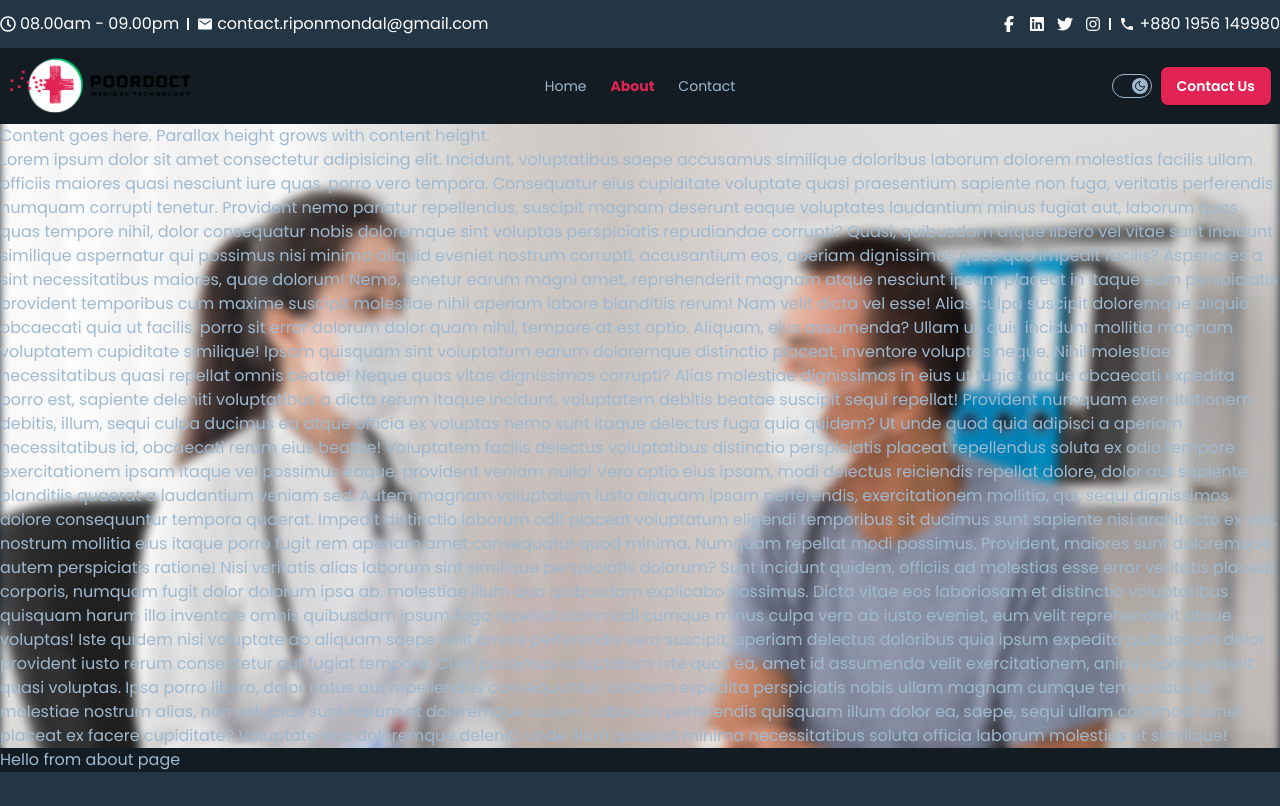
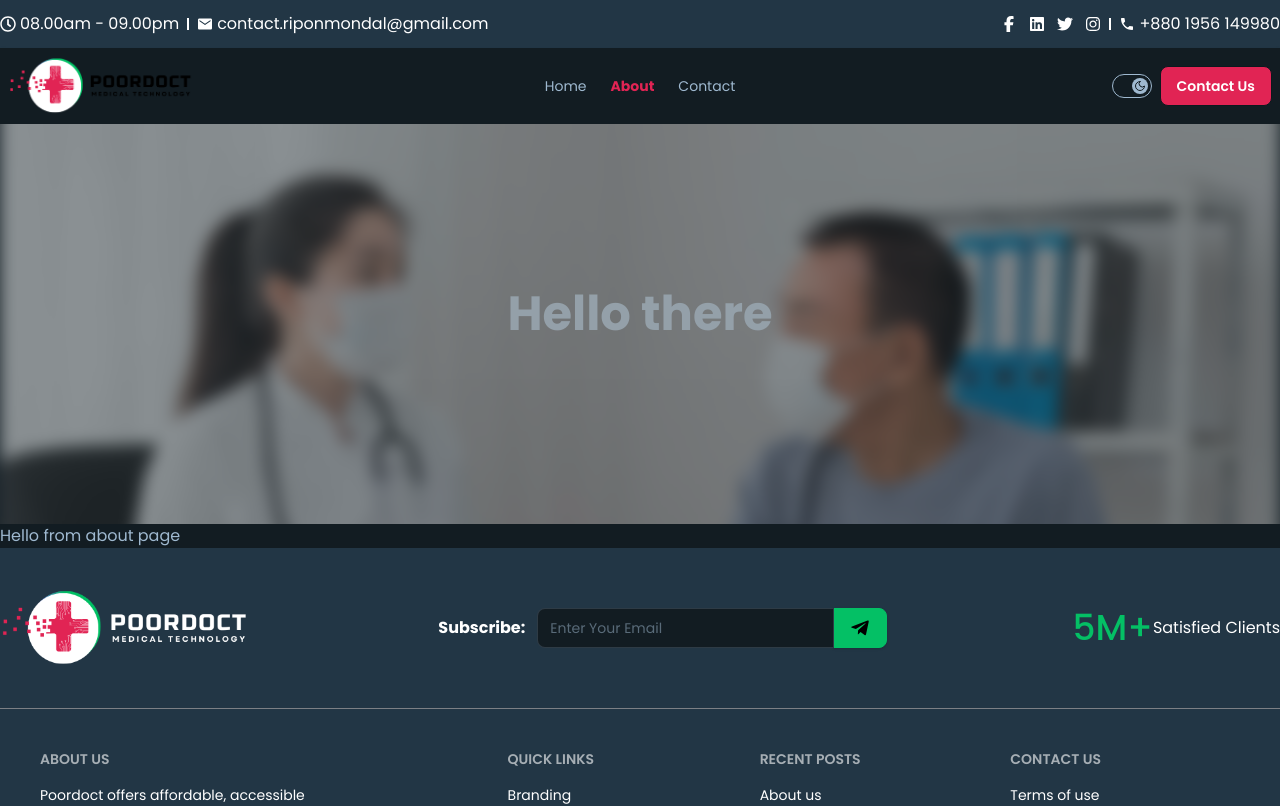
Before and after one commit to riponmondalbd/poor-doct, a React (Vite) app in the folder poor-doct-client/: page /about in a window 1280 px wide. Shown: the top 806 px of the page. Built offline with nearby package versions, Linux system fonts and the light colour scheme; what tailwindcss-animated would draw is missing.

Commit message:
fix challenge section padding issue

```diff
--- a/poor-doct-client/src/components/PageTopSection/PageTopSection.jsx
+++ b/poor-doct-client/src/components/PageTopSection/PageTopSection.jsx
@@ -6,71 +6,20 @@ import bgImage from "../../assets/about/doctor-about.jpg";
 const PageTopSection = () => {
   return (
     <Parallax
-      blur={5}
+      blur={8}
       bgImage={bgImage}
       //   disabled={true}
       bgImageAlt="top section doctor"
       strength={200}
     >
-      Content goes here. Parallax height grows with content height.
-      <p>
-        Lorem ipsum dolor sit amet consectetur adipisicing elit. Incidunt,
-        voluptatibus saepe accusamus similique doloribus laborum dolorem
-        molestias facilis ullam officiis maiores quasi nesciunt iure quas, porro
-        vero tempora. Consequatur eius cupiditate voluptate quasi praesentium
-        sapiente non fuga, veritatis perferendis numquam corrupti tenetur.
-        Provident nemo pariatur repellendus, suscipit magnam deserunt eaque
-        voluptates laudantium minus fugiat aut, laborum quos quas tempore nihil,
-        dolor consequatur nobis doloremque sint voluptas perspiciatis
-        repudiandae corrupti? Quasi, quibusdam atque libero vel vitae sunt
-        incidunt similique aspernatur qui possimus nisi minima aliquid eveniet
-        nostrum corrupti, accusantium eos, aperiam dignissimos quos quo impedit
-        facilis? Asperiores a sint necessitatibus maiores, quae dolorum! Nemo,
-        tenetur earum magni amet, reprehenderit magnam atque nesciunt ipsum
-        placeat in itaque eum perspiciatis provident temporibus cum maxime
-        suscipit molestiae nihil aperiam labore blanditiis rerum! Nam velit
-        dicta vel esse! Alias culpa suscipit doloremque aliquid obcaecati quia
-        ut facilis, porro sit error dolorum dolor quam nihil, tempore at est
-        optio. Aliquam, eius assumenda? Ullam ut, quis incidunt mollitia magnam
-        voluptatem cupiditate similique! Ipsam quisquam sint voluptatum earum
-        doloremque distinctio placeat, inventore voluptas neque. Nihil
-        molestiae, necessitatibus quasi repellat omnis beatae! Neque quas vitae
-        dignissimos corrupti? Alias molestiae dignissimos in eius ut fugiat
-        atque obcaecati expedita porro est, sapiente deleniti voluptatibus a
-        dicta rerum itaque incidunt, voluptatem debitis beatae suscipit sequi
-        repellat! Provident numquam exercitationem debitis, illum, sequi culpa
-        ducimus ea atque officia ex voluptas nemo sunt itaque delectus fuga quia
-        quidem? Ut unde quod quia adipisci a aperiam necessitatibus id,
-        obcaecati rerum eius beatae! Voluptatem facilis delectus voluptatibus
-        distinctio perspiciatis placeat repellendus soluta ex odio tempore
-        exercitationem ipsam itaque vel possimus eaque, provident veniam nulla!
-        Vero optio eius ipsam, modi delectus reiciendis repellat dolore, dolor
-        aut sapiente blanditiis quaerat a laudantium veniam sed. Autem magnam
-        voluptatum iusto aliquam ipsam perferendis, exercitationem mollitia,
-        qui, sequi dignissimos dolore consequuntur tempora quaerat. Impedit
-        distinctio laborum odit placeat voluptatum eligendi temporibus sit
-        ducimus sunt sapiente nisi architecto ex sint, nostrum mollitia eius
-        itaque porro fugit rem aperiam amet consequatur quod minima. Numquam
-        repellat modi possimus. Provident, maiores sunt doloremque autem
-        perspiciatis ratione! Nisi veritatis alias laborum sint similique
-        perspiciatis dolorum? Sunt incidunt quidem, officiis ad molestias esse
-        error veritatis placeat corporis, numquam fugit dolor dolorum ipsa ab,
-        molestiae illum quo quibusdam explicabo possimus. Dicta vitae eos
-        laboriosam et distinctio voluptatibus quisquam harum illo inventore
-        omnis quibusdam ipsum fuga repellat commodi cumque minus culpa vero ab
-        iusto eveniet, eum velit reprehenderit atque voluptas! Iste quidem nisi
-        voluptate ab aliquam saepe velit omnis perferendis vero suscipit,
-        aperiam delectus doloribus quia ipsum expedita quibusdam dolor provident
-        iusto rerum consectetur aut fugiat tempore. Cum possimus voluptatum iste
-        quos ea, amet id assumenda velit exercitationem, animi reprehenderit
-        quasi voluptas. Ipsa porro libero, dolor natus aut repellendus
-        consequuntur, dolorem expedita perspiciatis nobis ullam magnam cumque
-        temporibus id molestiae nostrum alias, non voluptas sunt harum et
-        doloremque autem. Laborum perferendis quisquam illum dolor ea, saepe,
-        sequi ullam commodi amet placeat ex facere cupiditate? Voluptate quo
-        doloremque deleniti, unde illum quaerat minima necessitatibus soluta
-        officia laborum molestias et similique!
-      </p>
+      <div className="hero min-h-[400px]">
+        <div className="hero-overlay"></div>
+        <div className="hero-content text-neutral-content text-center">
+          <div className="max-w-md">
+            <h1 className="mb-5 text-5xl font-bold">Hello there</h1>
+          </div>
+        </div>
+      </div>
     </Parallax>
   );
 };
--- a/poor-doct-client/src/pages/Home/Challenge/Challenge.jsx
+++ b/poor-doct-client/src/pages/Home/Challenge/Challenge.jsx
@@ -7,7 +7,7 @@ const Challenge = () => {
       <div className="max-w-7xl mx-auto px-2 text-white py-28">
         <div className="md:flex lg:gap-28 items-center">
           {/* challenge left side component*/}
-          <div className="flex-1 pt-24 space-y-7">
+          <div className="flex-1 space-y-7">
             <h4 className="text-[#f3b4c3] text-xl font-medium">
               We are available 24/7
             </h4>
```
